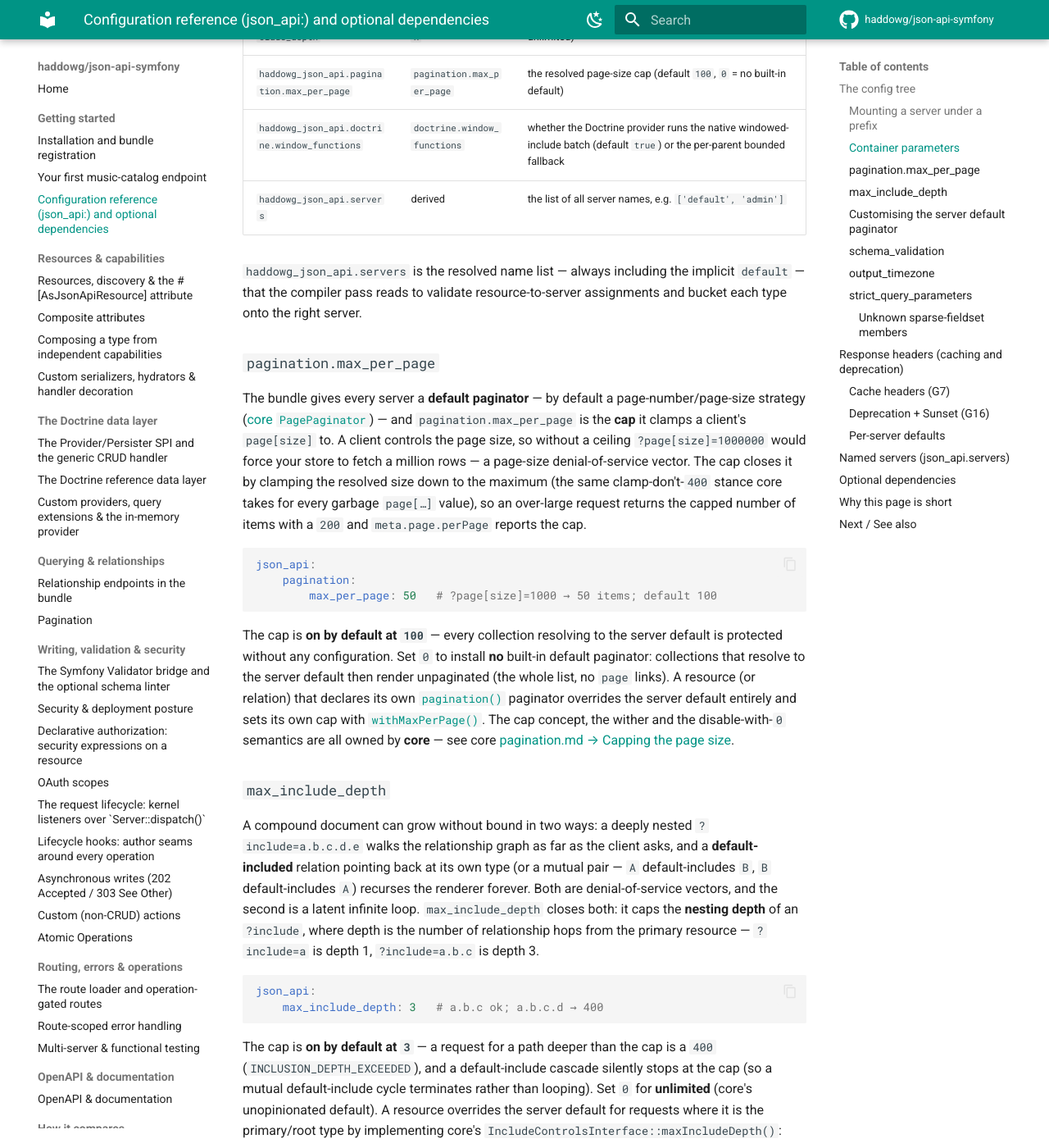
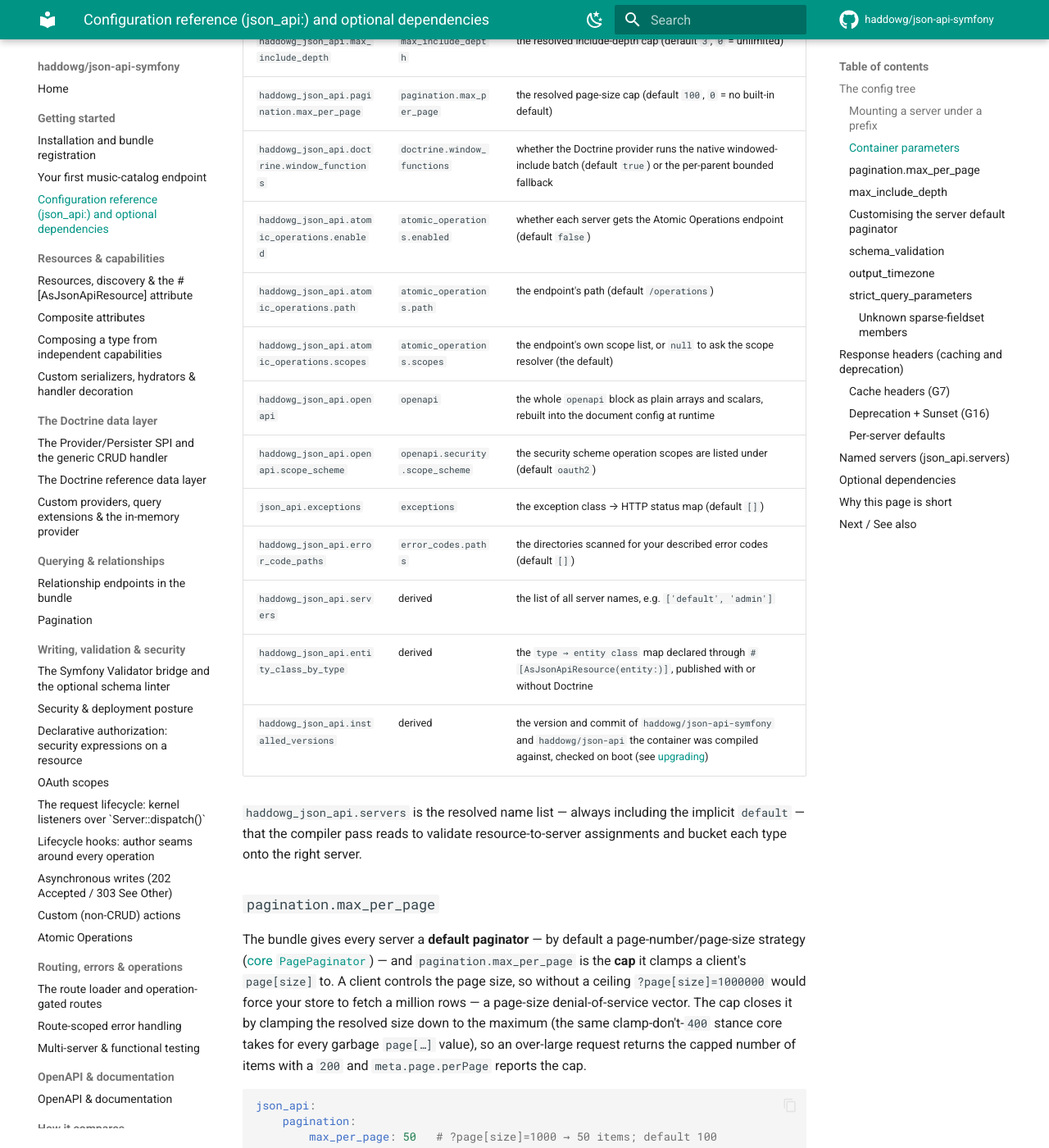
Before and after one commit to haddowg/json-api-symfony, an MkDocs documentation site: the page built from docs/configuration.md, in a window 1280 px wide and 1400 px high, scrolled down 4830 px. Shown: the whole window at 82% size. Built offline with MkDocs 1.6.1 and Material for MkDocs 9.7.7, drawn with Linux system fonts in a browser that asks for light colours; comment, search, counter and statistics services are not loaded; some of the changed text lies outside the part shown.

Commit message:
docs: list every container parameter the bundle sets
Co-Authored-By: Claude Opus 5.5 <noreply@anthropic.com>
Claude-Session: https://claude.ai/code/session_013EXj2PRX95bKeTTCvvaVGe

```diff
--- a/docs/configuration.md
+++ b/docs/configuration.md
@@ -133,7 +133,8 @@ request origin alone.
 
 ### Container parameters
 
-Several of the keys surface as container parameters you can read elsewhere:
+The bundle sets these container parameters, which you can read elsewhere (for example
+as `%haddowg_json_api.base_uri%` in a service definition):
 
 | Parameter | Source | Value |
 | --- | --- | --- |
@@ -142,7 +143,16 @@ Several of the keys surface as container parameters you can read elsewhere:
 | `haddowg_json_api.max_include_depth` | `max_include_depth` | the resolved include-depth cap (default `3`, `0` = unlimited) |
 | `haddowg_json_api.pagination.max_per_page` | `pagination.max_per_page` | the resolved page-size cap (default `100`, `0` = no built-in default) |
 | `haddowg_json_api.doctrine.window_functions` | `doctrine.window_functions` | whether the Doctrine provider runs the native windowed-include batch (default `true`) or the per-parent bounded fallback |
+| `haddowg_json_api.atomic_operations.enabled` | `atomic_operations.enabled` | whether each server gets the Atomic Operations endpoint (default `false`) |
+| `haddowg_json_api.atomic_operations.path` | `atomic_operations.path` | the endpoint's path (default `/operations`) |
+| `haddowg_json_api.atomic_operations.scopes` | `atomic_operations.scopes` | the endpoint's own scope list, or `null` to ask the scope resolver (the default) |
+| `haddowg_json_api.openapi` | `openapi` | the whole `openapi` block as plain arrays and scalars, rebuilt into the document config at runtime |
+| `haddowg_json_api.openapi.scope_scheme` | `openapi.security.scope_scheme` | the security scheme operation scopes are listed under (default `oauth2`) |
+| `json_api.exceptions` | `exceptions` | the exception class → HTTP status map (default `[]`) |
+| `haddowg_json_api.error_code_paths` | `error_codes.paths` | the directories scanned for your described error codes (default `[]`) |
 | `haddowg_json_api.servers` | derived | the list of all server names, e.g. `['default', 'admin']` |
+| `haddowg_json_api.entity_class_by_type` | derived | the `type → entity class` map declared through `#[AsJsonApiResource(entity:)]`, published with or without Doctrine |
+| `haddowg_json_api.installed_versions` | derived | the version and commit of `haddowg/json-api-symfony` and `haddowg/json-api` the container was compiled against, checked on boot (see [upgrading](install.md#upgrading)) |
 
 `haddowg_json_api.servers` is the resolved name list — always including the implicit
 `default` — that the compiler pass reads to validate resource-to-server assignments
```
